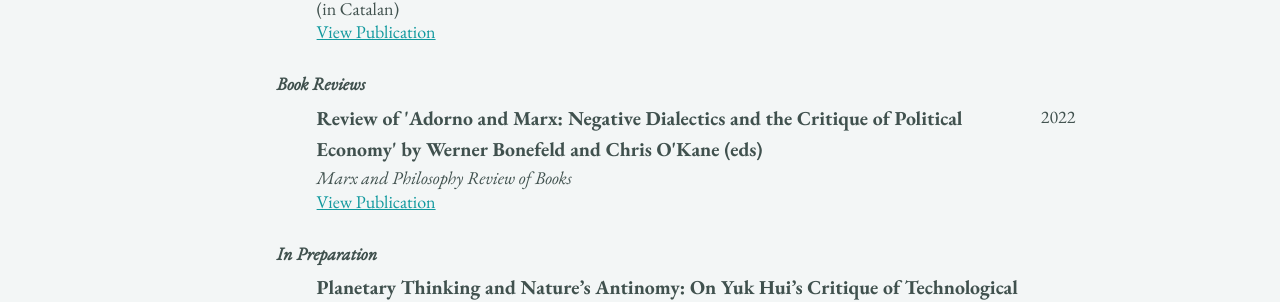
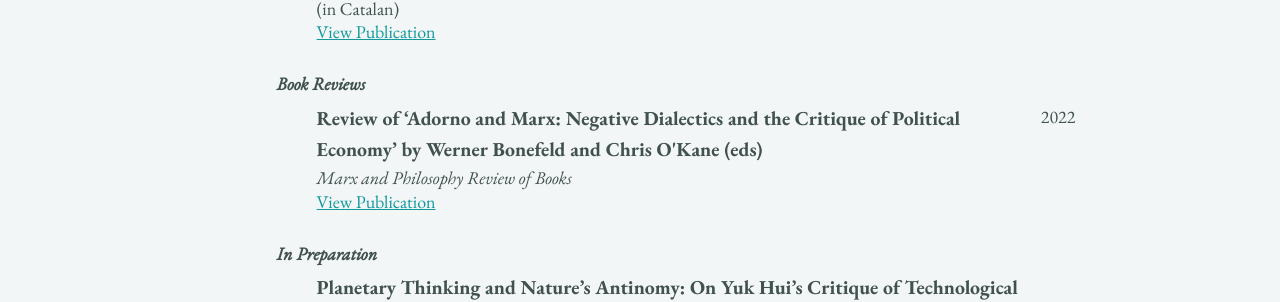
Before and after one commit to epujol90/epujol90.github.io, a Jekyll site: the page built from _pages/cv-json.md, in a window 1280 px wide and 900 px high, scrolled down 2968 px. Shown: the part 155-457 px from the top of the window. Built offline with Jekyll 4.4.1, drawn with Linux system fonts in a browser that asks for light colours; a script bundle is joined from its source files by our own code; library files that are not in the unit come from our copies.

```diff
--- a/_data/cv.json
+++ b/_data/cv.json
@@ -181,7 +181,7 @@
       "category": "Academic Articles"
     },
     {
-      "name": "Review of 'Adorno and Marx: Negative Dialectics and the Critique of Political Economy' by Werner Bonefeld and Chris O'Kane (eds)",
+      "name": "Review of ‘Adorno and Marx: Negative Dialectics and the Critique of Political Economy’ by Werner Bonefeld and Chris O'Kane (eds)",
       "publisher": "<em>Marx and Philosophy Review of Books</em>",
       "releaseDate": "2022-09-12",
       "website": "https://marxandphilosophy.org.uk/reviews/20492_adorno-and-marx-negative-dialectics-and-the-critique-of-political-economy-by-werner-bonefeld-and-chris-okane-eds-reviewed-by-ernest-pujol-leon/",
```
